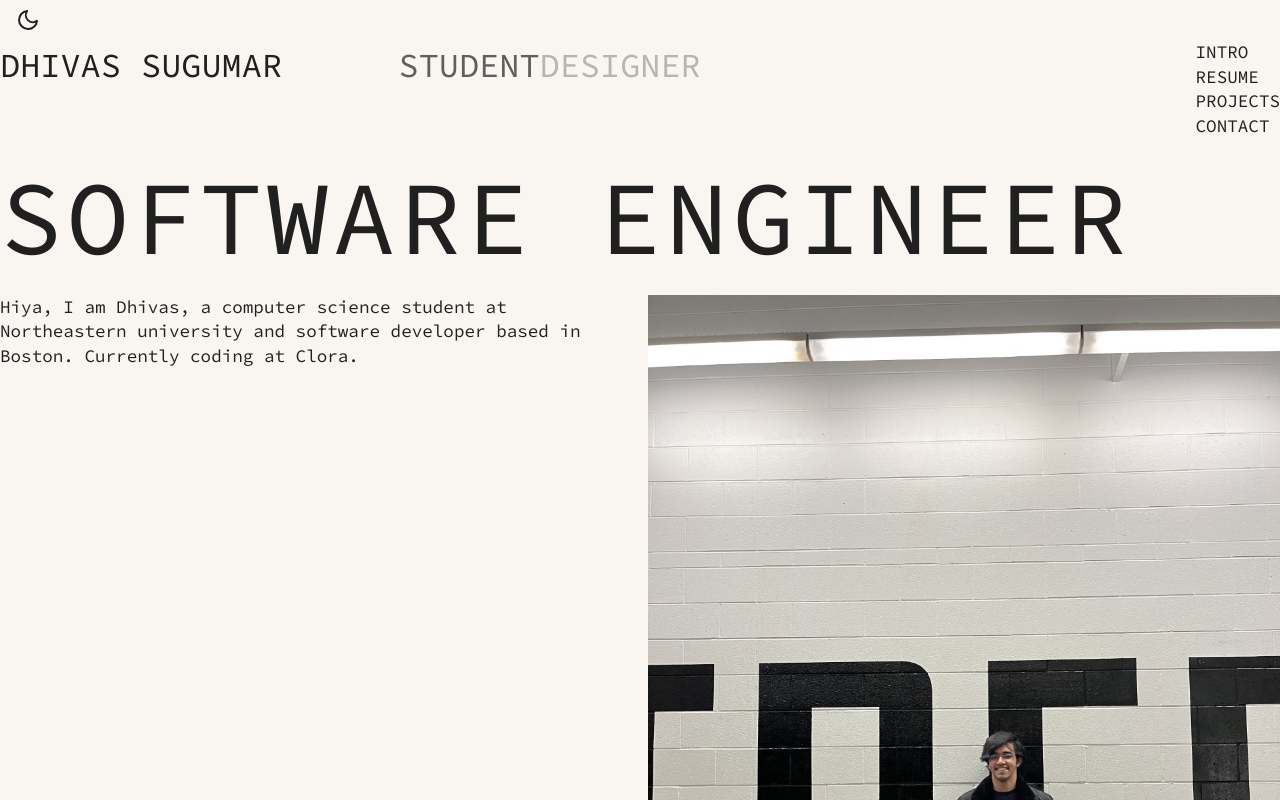
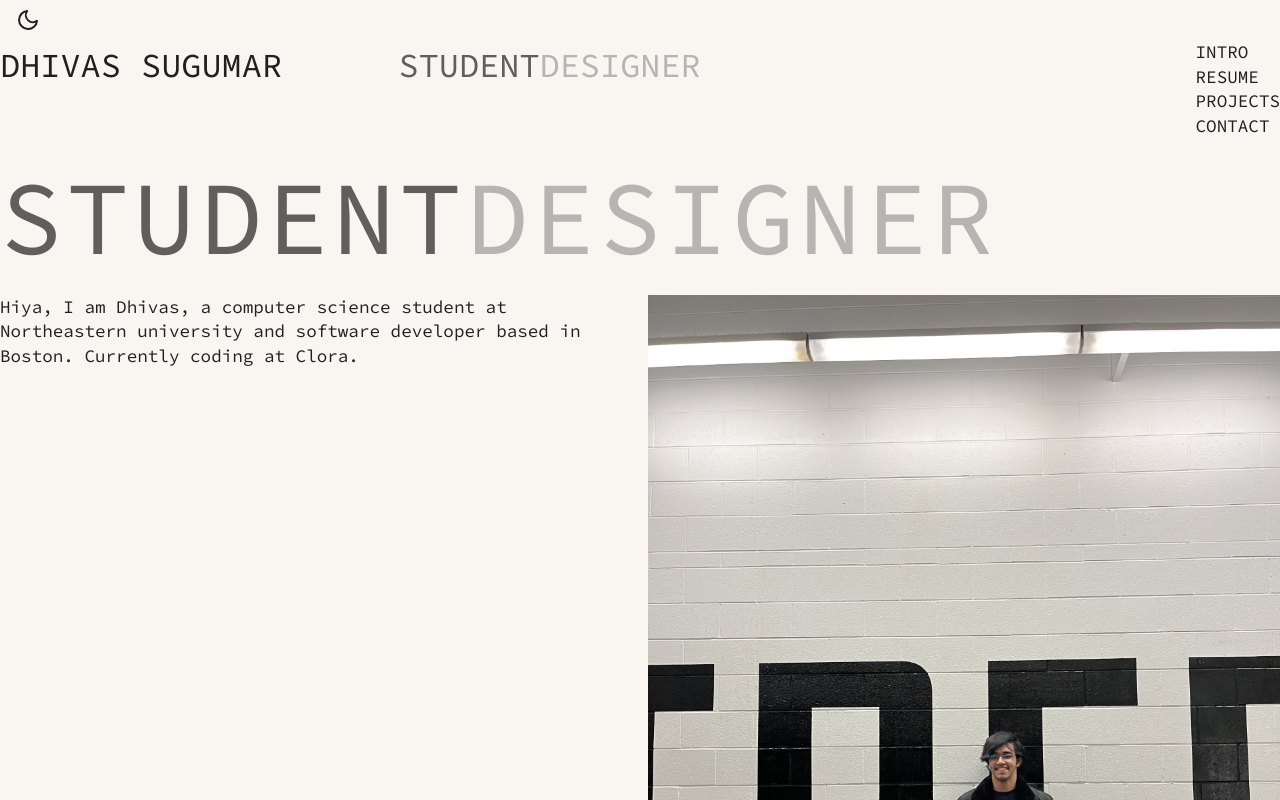
Before and after one commit to Dhivas-Sugumar/Personal-Site, a Next.js app: page / in a window 1280 px wide. Shown: the top 800 px of the page. Built offline with nearby package versions, Linux system fonts and the light colour scheme.

Commit message:
Added loop text to headline.

```diff
--- a/src/components/headline/Headline.tsx
+++ b/src/components/headline/Headline.tsx
@@ -1,12 +1,25 @@
 import React from "react";
 import { H1 } from "../../styles/styles";
+import TextLoop from "../animation-components/TextLoop/TextLoop";
 
 
 const Headline : React.FC = () => {
     return (
         <div id="intro">
             <H1>
-                SOFTWARE ENGINEER
+                <TextLoop texts={
+                    ["SOFTWARE DEVELOPER",
+                     "STUDENT",
+                     "DESIGNER",
+                     "READER",
+                     "SPACE ENTHUSIAST",
+                     "AURORA CHASER",
+                     "TRAVELLER",
+                     "PLANT DAD",
+                     "PHILOSOPHY ENTHUSIAST"
+                    ]
+                    }
+                />
             </H1>
         </div>
     )
```
